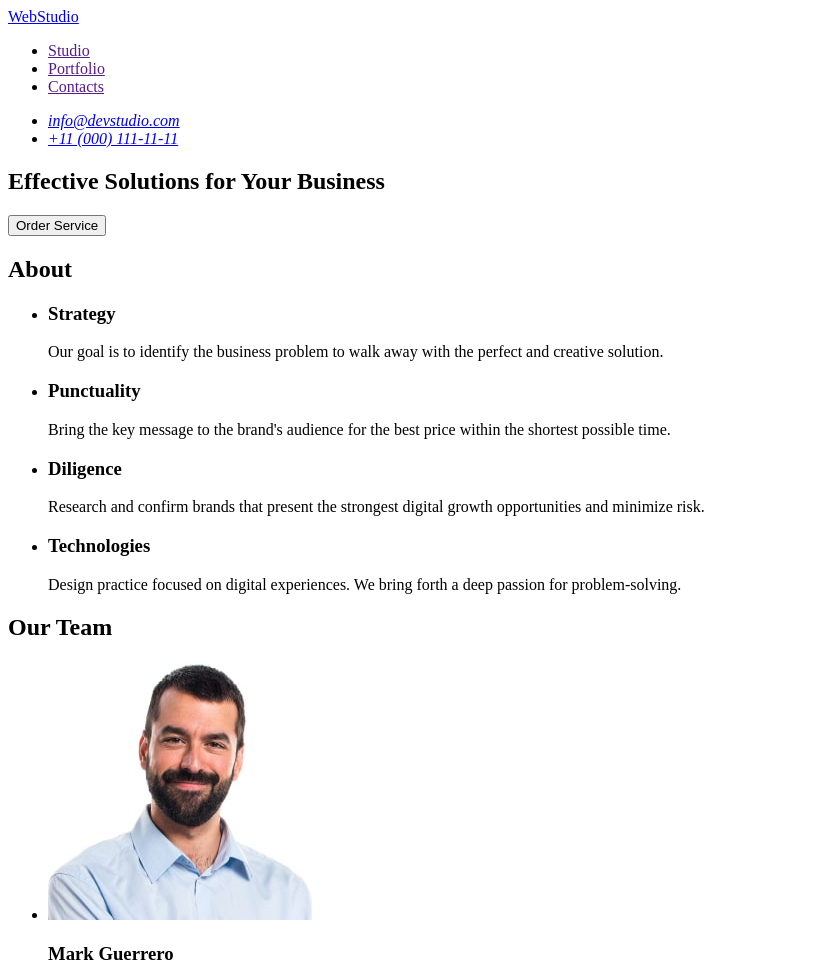
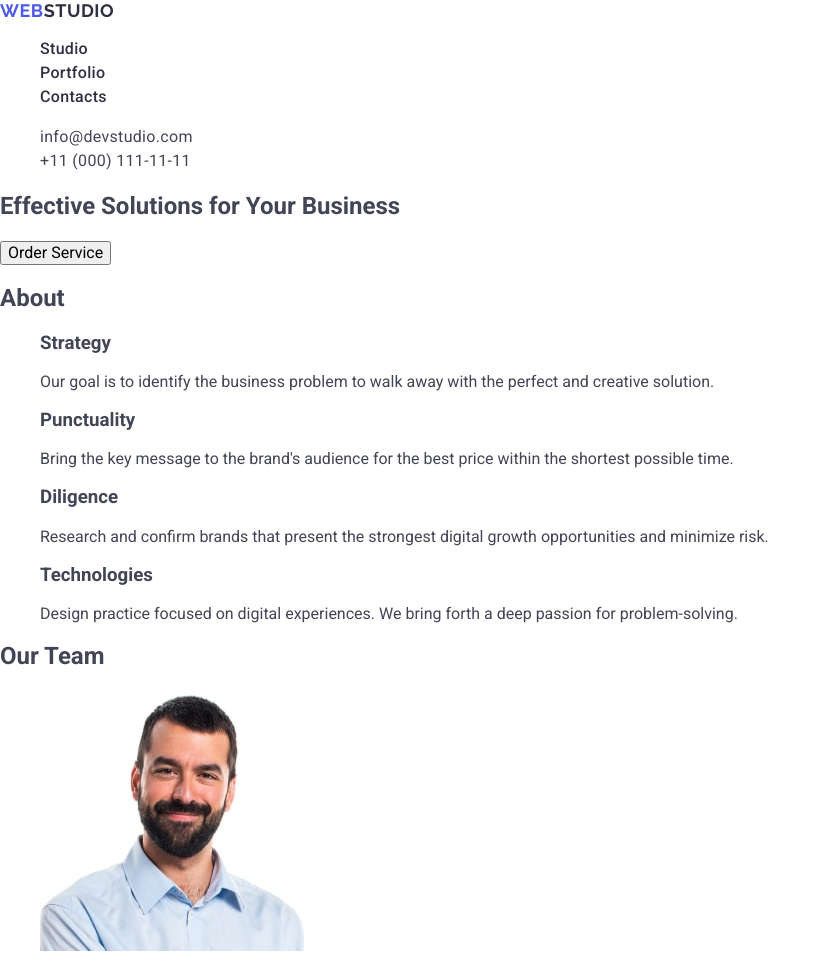
Before and after one commit to Vicars-ux/goit-markup-hw-02, a plain HTML site: page index.html in a window 1280 px wide. Shown: the top 968 px of the page, without its empty margins (0-831 px from the left). Drawn offline with nearby package versions, Linux system fonts and the light colour scheme.

Commit message:
add index.html

```diff
--- /dev/null
+++ b/css/styles.css
@@ -0,0 +1,55 @@
+body {
+    font-family: "Roboto", sans-serif;
+    color: #434455;
+    background-color: #fff;
+}
+
+ul, ol {
+list-style-type: none;
+}
+
+a {
+    text-decoration: none;
+}
+
+.logo {
+    font-family: "Raleway", sans-serif;
+        font-weight: 700;
+        font-size: 18px;
+        line-height: 1.17;
+        letter-spacing: 0.03em;
+        text-transform: uppercase;
+        color: #4d5ae5;
+}
+
+.header-logo .logo-part {
+    color: #2e2f42;
+}
+
+.nav-link {
+        font-weight: 500;
+        font-size: 16px;
+        line-height: 1.5;
+        letter-spacing: 0.02em;
+        color: #2e2f42;
+}
+
+.contacts {
+    font-style: normal;
+}
+
+.contacts-link {
+        font-size: 16px;
+        line-height: 1.5;
+        letter-spacing: 0.02em;
+        color: #434455;
+}
+
+.nav-link:hover,
+.nav-link:focus,
+.contacts-link:hover,
+.contacts-link:focus {
+    color: #404bbf;
+}
+
+/* Finished with contacts */
--- a/index.html
+++ b/index.html
@@ -4,21 +4,50 @@
     <meta charset="UTF-8" />
     <meta name="viewport" content="width=device-width, initial-scale=1.0" />
     <title>WEBSTUDIO</title>
+
+    <link
+      rel="stylesheet"
+      href="https://cdnjs.cloudflare.com/ajax/libs/modern-normalize/3.0.1/modern-normalize.min.css"
+      integrity="sha512-q6WgHqiHlKyOqslT/lgBgodhd03Wp4BEqKeW6nNtlOY4quzyG3VoQKFrieaCeSnuVseNKRGpGeDU3qPmabCANg=="
+      crossorigin="anonymous"
+      referrerpolicy="no-referrer"
+    />
+
+    <link rel="preconnect" href="https://fonts.googleapis.com" />
+    <link rel="preconnect" href="https://fonts.gstatic.com" crossorigin />
+    <link
+      href="https://fonts.googleapis.com/css2?family=Raleway:wght@700&family=Roboto:wght@400;500;700&display=swap"
+      rel="stylesheet"
+    />
+
+    <link rel="stylesheet" href="./css/styles.css" />
   </head>
   <body>
-    <header>
-      <nav>
-        <a href="./index.html">WebStudio</a>
-        <ul>
-          <li><a href="">Studio</a></li>
-          <li><a href="">Portfolio</a></li>
-          <li><a href="">Contacts</a></li>
+    <header class="page-header">
+      <nav class="header-nav">
+        <a class="logo header-logo" href="./index.html"
+          >Web<span class="logo-part">Studio</span></a
+        >
+        <ul class="nav-list">
+          <li class="nav-item">
+            <a class="nav-link" href="./index.html">Studio</a>
+          </li>
+          <li class="nav-item"><a class="nav-link" href="">Portfolio</a></li>
+          <li class="nav-item"><a class="nav-link" href="">Contacts</a></li>
         </ul>
       </nav>
-      <address>
-        <ul>
-          <li><a href="mailto:info@devstudio.com">info@devstudio.com</a></li>
-          <li><a href="tel:+110001111111">+11 (000) 111-11-11</a></li>
+      <address class="contacts">
+        <ul class="contacts-list">
+          <li class="contacts-item">
+            <a class="contacts-link" href="mailto:info@devstudio.com"
+              >info@devstudio.com</a
+            >
+          </li>
+          <li class="contacts-item">
+            <a class="contacts-link" href="tel:+110001111111"
+              >+11 (000) 111-11-11</a
+            >
+          </li>
         </ul>
       </address>
     </header>
```
